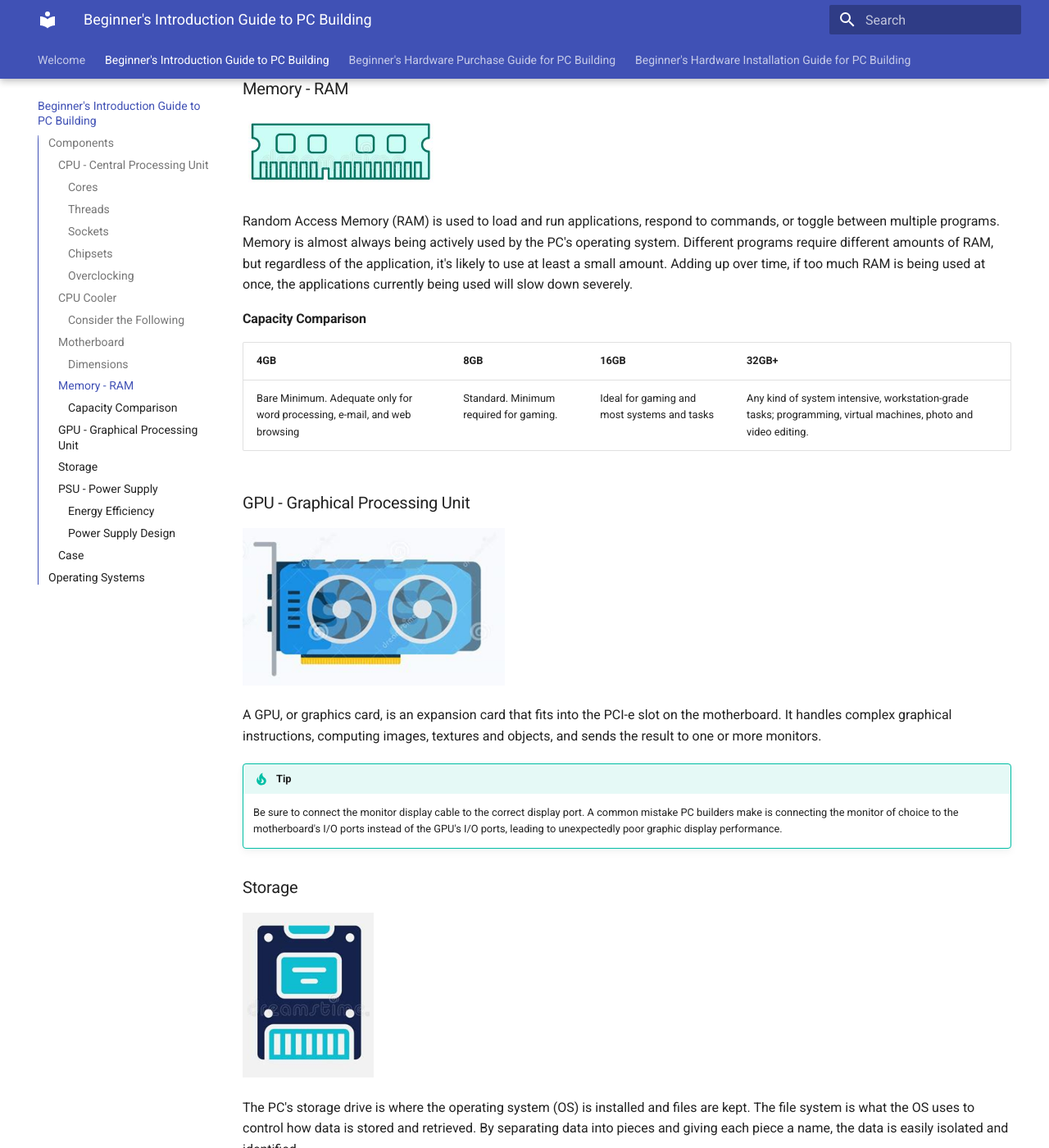
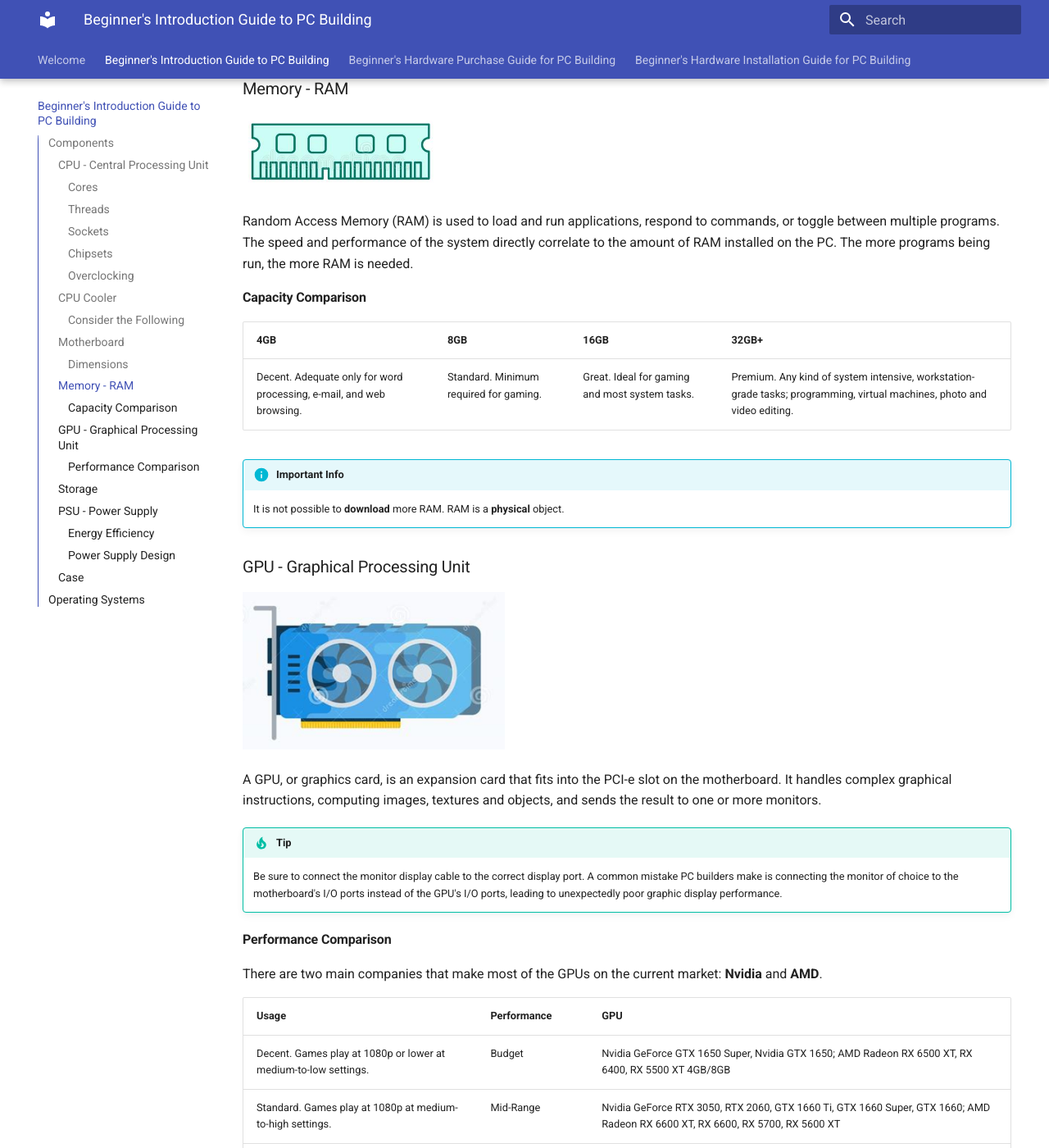
Before and after one commit to mlee1423/mkdocs-test, an MkDocs documentation site: the page built from docs/1-pc.md, in a window 1280 px wide and 1400 px high, scrolled down 5336 px. Shown: the whole window at 82% size. Built offline with MkDocs 1.6.1 and Material for MkDocs 9.7.7, drawn with Linux system fonts in a browser that asks for light colours; some of the changed text lies outside the part shown.

Commit message:
updated text

```diff
--- a/docs/1-pc.md
+++ b/docs/1-pc.md
@@ -116,13 +116,16 @@
 ### Memory - RAM
 ![ram](./assets/images/ram.png){: style="width:15em"}
 
-Random Access Memory (RAM) is used to load and run applications, respond to commands, or toggle between multiple programs. Memory is almost always being actively used by the PC's operating system. Different programs require different amounts of RAM, but regardless of the application, it's likely to use at least a small amount. Adding up over time, if too much RAM is being used at once, the applications currently being used will slow down severely.
+Random Access Memory (RAM) is used to load and run applications, respond to commands, or toggle between multiple programs. The speed and performance of the system directly correlate to the amount of RAM installed on the PC. The more programs being run, the more RAM is needed.
 
 #### Capacity Comparison
 
 | 4GB | 8GB | 16GB | 32GB+ |
 |-----|-----|------|------|
-|Bare Minimum. Adequate only for word processing, e-mail, and web browsing | Standard. Minimum required for gaming.| Ideal for gaming and most systems and tasks | Any kind of system intensive, workstation-grade tasks; programming, virtual machines, photo and video editing. |
+|Decent. Adequate only for word processing, e-mail, and web browsing. | Standard. Minimum required for gaming.| Great. Ideal for gaming and most system tasks. | Premium. Any kind of system intensive, workstation-grade tasks; programming, virtual machines, photo and video editing. |
+
+!!! info "Important Info"
+    It is not possible to **download** more RAM. RAM is a **physical** object.
 
 ### GPU - Graphical Processing Unit
 ![gpu](./assets/images/gpu.png){: style="width:20em"}
@@ -131,6 +134,18 @@
 
 !!! tip
     Be sure to connect the monitor display cable to the correct display port. A common mistake PC builders make is connecting the monitor of choice to the motherboard's I/O ports instead of the GPU's I/O ports, leading to unexpectedly poor graphic display performance.
+
+#### Performance Comparison
+
+There are two main companies that make most of the GPUs on the current market: **Nvidia** and **AMD**.
+
+| Usage | Performance | GPU |
+|-----|-----|------|
+|Decent. Games play at 1080p or lower at medium-to-low settings. | Budget | Nvidia GeForce GTX 1650 Super, Nvidia GTX 1650; AMD Radeon RX 6500 XT, RX 6400, RX 5500 XT 4GB/8GB  |
+| Standard. Games play at 1080p at medium-to-high settings. | Mid-Range | Nvidia GeForce RTX 3050, RTX 2060, GTX 1660 Ti, GTX 1660 Super, GTX 1660; AMD Radeon RX 6600 XT, RX 6600, RX 5700, RX 5600 XT |
+| Great. Games play at 1440p or 1080p w/ 144Hz refresh rate at high-to-ultra settings. | High-End | Nvidia GeForce RTX 3070 Ti, RTX 3070, RTX 3060 Ti, RTX 3060, RTX 2080 Ti, RTX 2080 Super, RTX 2070 Super, RTX 2070, RTX 2060 Super; AMD Radeon RX 6800, RX 5700 XT |
+| Premium. Support 4k, new ray-tracing and AI technology. | Premium/Extreme | Nvidia GeForce RTX 3090 Ti, 3090, RTX 3080 Ti, RTX 3080, Titan RTX. AMD Radeon RX 6900 XT, RX 6800 XT |
+
 
 ### Storage
 ![ssd](./assets/images/ssd.png){: style="width:10em"}
```
Also changed, not shown: site/1-pc/index.html, site/search/search_index.json, 1 other file.
